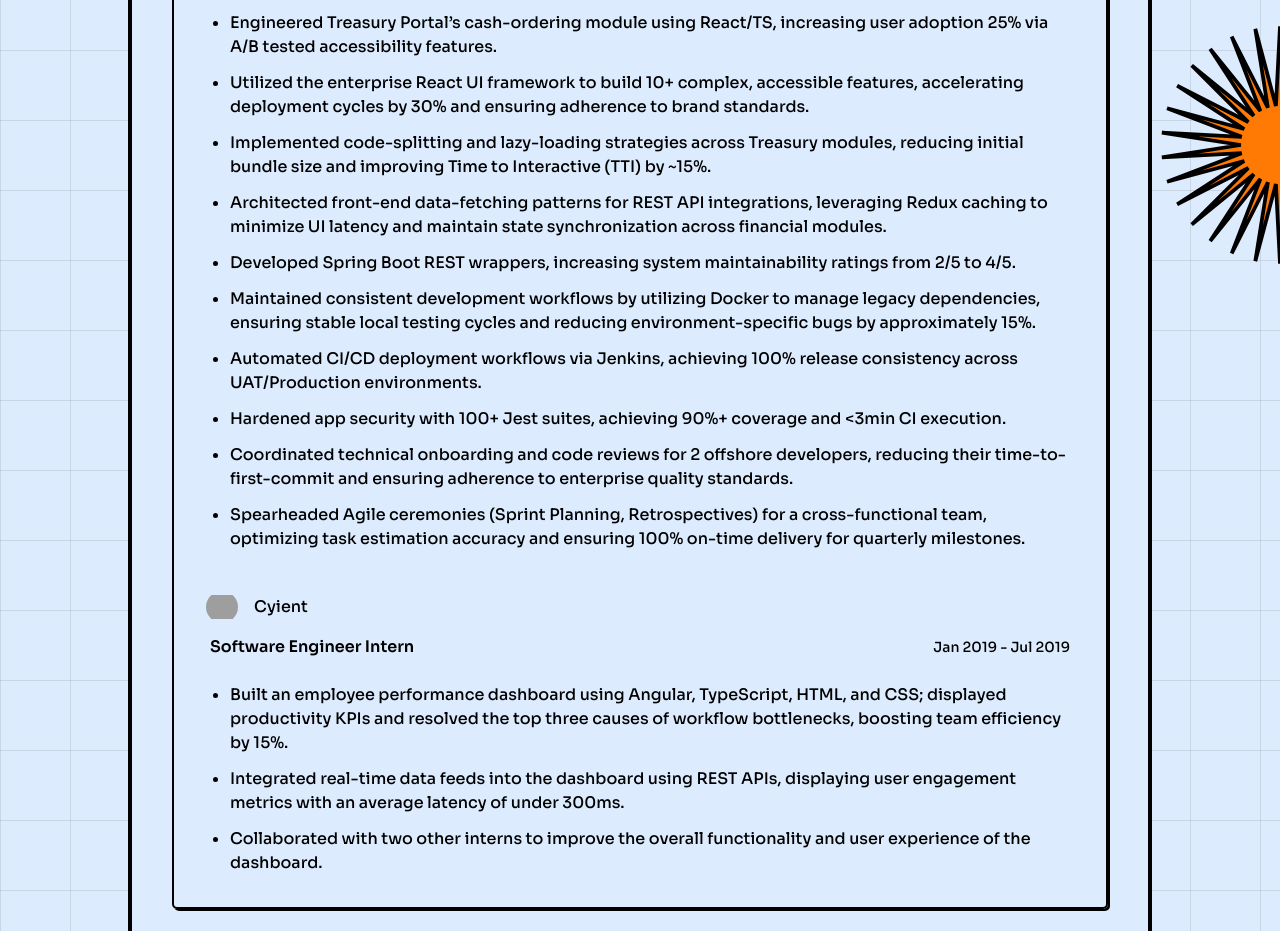
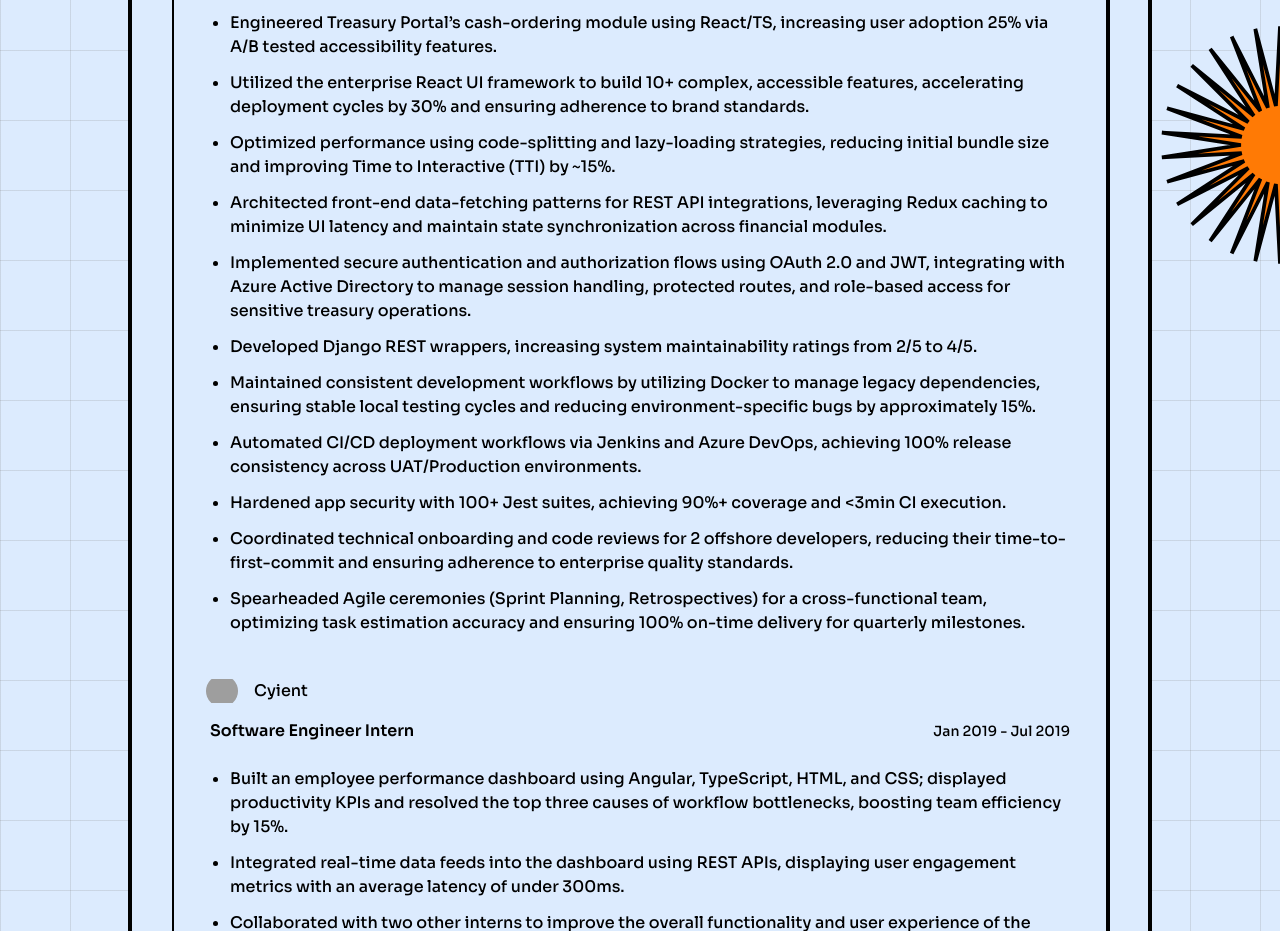
Before and after one commit to rumanstheddy/portfolio-neobrutalist, a Next.js app: page / in a window 1280 px wide. Shown: the part 1420-2351 px from the top of the page. Built offline with nearby package versions, Linux system fonts and the light colour scheme; grey boxes are pictures that could not be loaded; a web font is replaced by a local one.

Commit message:
refactor experience bullets for clarity and detail enhancement

```diff
--- a/src/data/profile.ts
+++ b/src/data/profile.ts
@@ -116,14 +116,15 @@
         bullets: [
           "Engineered Treasury Portal’s cash-ordering module using React/TS, increasing user adoption 25% via A/B tested accessibility features.",
           "Utilized the enterprise React UI framework to build 10+ complex, accessible features, accelerating deployment cycles by 30% and ensuring adherence to brand standards.",
-            "Implemented code-splitting and lazy-loading strategies across Treasury modules, reducing initial bundle size and improving Time to Interactive (TTI) by ~15%.",
+          "Optimized performance using code-splitting and lazy-loading strategies, reducing initial bundle size and improving Time to Interactive (TTI) by ~15%.",
           "Architected front-end data-fetching patterns for REST API integrations, leveraging Redux caching to minimize UI latency and maintain state synchronization across financial modules.",
-            "Developed Spring Boot REST wrappers, increasing system maintainability ratings from 2/5 to 4/5.",
+          "Implemented secure authentication and authorization flows using OAuth 2.0 and JWT, integrating with Azure Active Directory to manage session handling, protected routes, and role-based access for sensitive treasury operations.",
+          "Developed Django REST wrappers, increasing system maintainability ratings from 2/5 to 4/5.",
           "Maintained consistent development workflows by utilizing Docker to manage legacy dependencies, ensuring stable local testing cycles and reducing environment-specific bugs by approximately 15%.",
-            "Automated CI/CD deployment workflows via Jenkins, achieving 100% release consistency across UAT/Production environments.",
+          "Automated CI/CD deployment workflows via Jenkins and Azure DevOps, achieving 100% release consistency across UAT/Production environments.",
           "Hardened app security with 100+ Jest suites, achieving 90%+ coverage and <3min CI execution.",
           "Coordinated technical onboarding and code reviews for 2 offshore developers, reducing their time-to-first-commit and ensuring adherence to enterprise quality standards.",
-            "Spearheaded Agile ceremonies (Sprint Planning, Retrospectives) for a cross-functional team, optimizing task estimation accuracy and ensuring 100% on-time delivery for quarterly milestones."
+          "Spearheaded Agile ceremonies (Sprint Planning, Retrospectives) for a cross-functional team, optimizing task estimation accuracy and ensuring 100% on-time delivery for quarterly milestones.",
         ],
       },
       {
```
Lines whose indentation alone changed are shown as unchanged.
